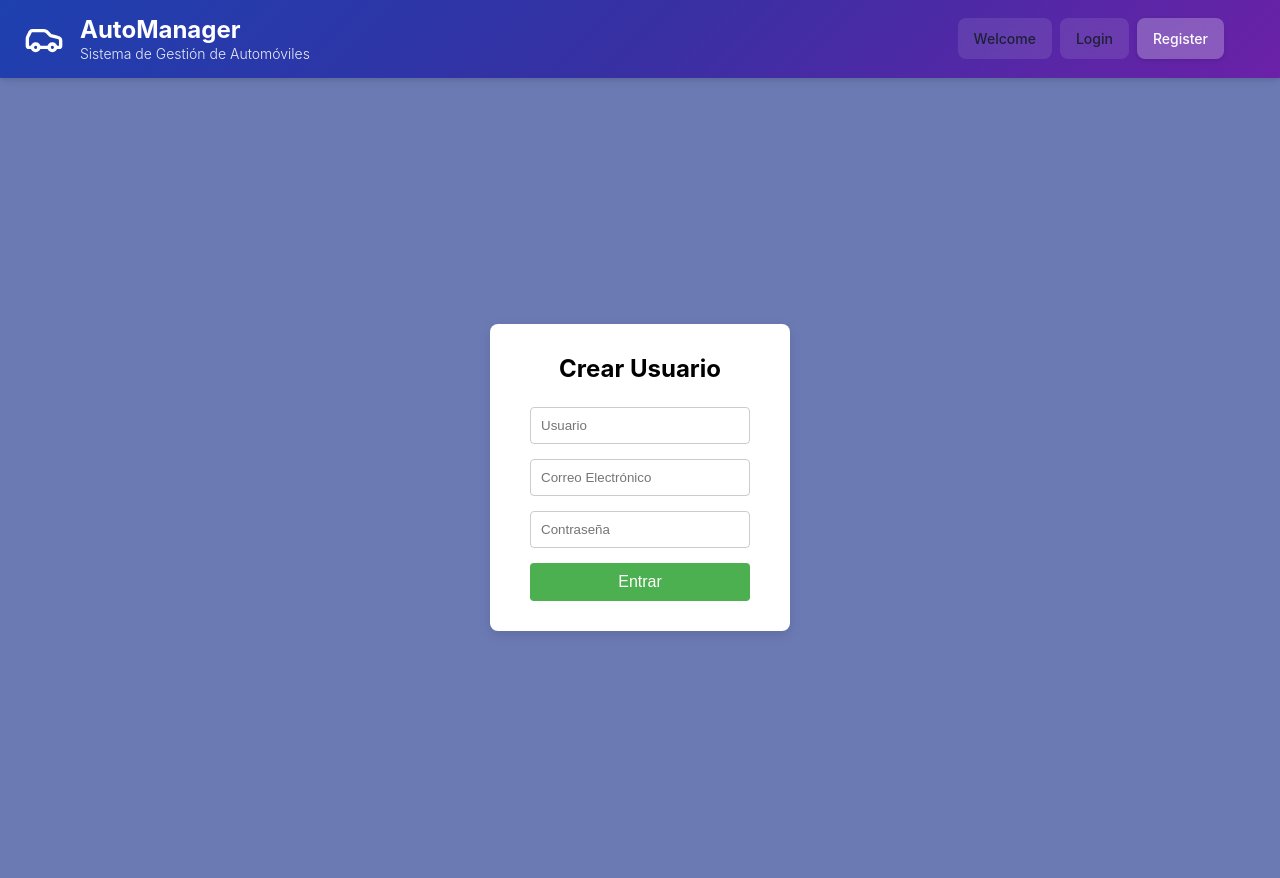
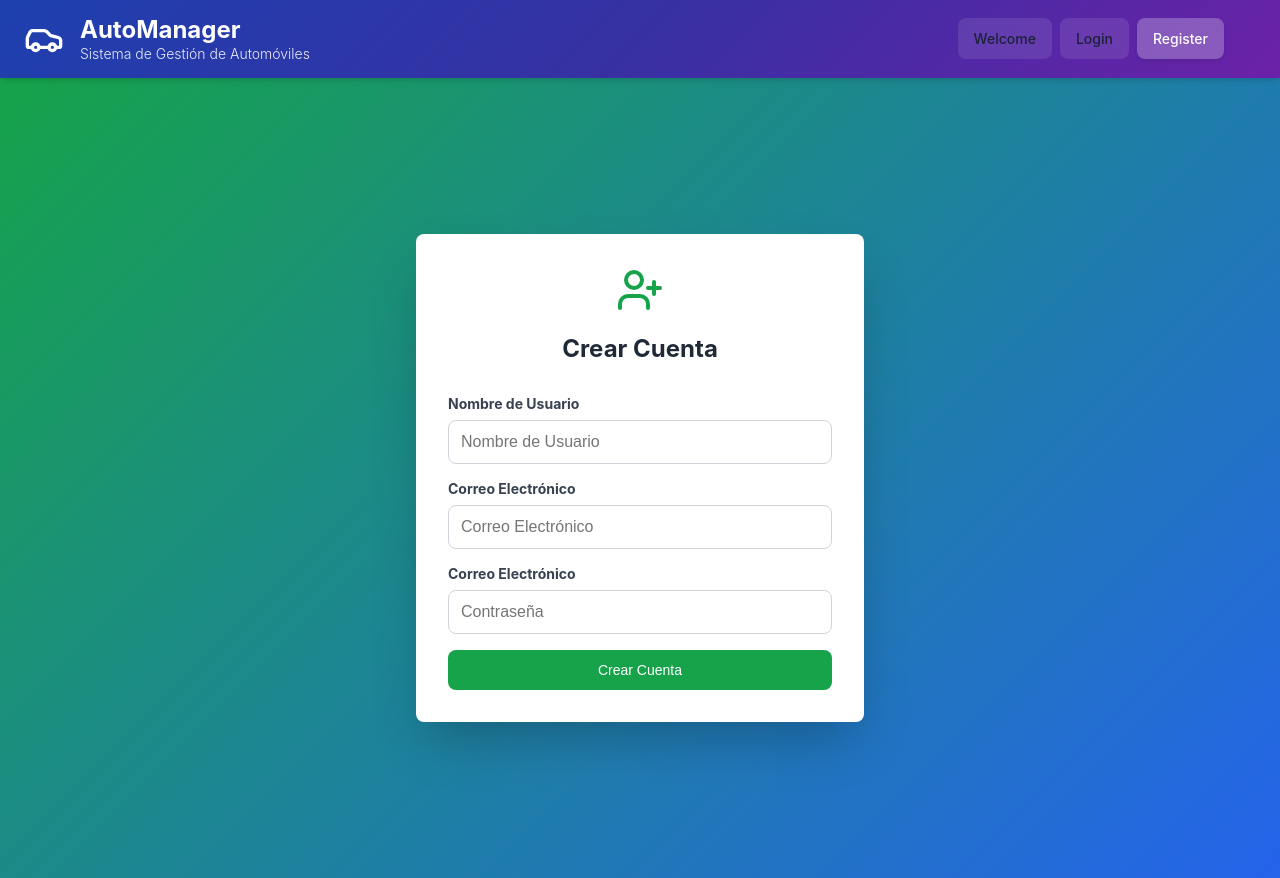
Before and after one commit to Jptorresar/prueba-autos-frontend, a React (Create React App) app: page /register in a window 1280 px wide. Built offline with nearby package versions, Linux system fonts and the light colour scheme.

Commit message:
UIredisign v4 Register

```diff
--- a/src/components/Login.jsx
+++ b/src/components/Login.jsx
@@ -1,4 +1,4 @@
-import "../styles/Login.css";
+import "../styles/Formularios.css";
 import { useState } from 'react';
 import api from "../api/apiService";
 import {  LogIn } from 'lucide-react';
--- a/src/components/User.jsx
+++ b/src/components/User.jsx
@@ -1,8 +1,10 @@
 import { useState } from "react";
 import "../styles/User.css"
 import api from "../api/apiService";
+import { UserPlus } from 'lucide-react';
+import "../styles/Formularios.css";
 
-const User = ( props ) => {
+const User = (props) => {
   const [formData, setFormData] = useState({
     name: "",
     email: "",
@@ -39,31 +41,42 @@ const User = ( props ) => {
       setMessage('Error al conectar con el servidor ❌');
     }
   };
-  return  (
-    <div className="user-container">
-            <div className="user-card">
-                <h2 className="user-title">Crear Usuario</h2>
-                <form onSubmit={handleSubmit}>
+  return (
+    <div className="auth-page auth-page-green">
+      <div className="auth-container">
+        <div className="auth-header">
+        <UserPlus className="auth-icon auth-icon-green" />
+        <h2 className="auth-title">Crear Cuenta</h2>
+      </div>
+        <form onSubmit={handleSubmit} className="auth-form">
+          <div className="form-group">
+            <label className="form-label">Nombre de Usuario</label>
             <input
-                        className="user-input"
+            className="form-input form-input-green"
             type="text"
             name="username"
-                        placeholder="Usuario"
+            placeholder="Nombre de Usuario"
             value={formData.username}
             onChange={handleChange}
             required
           />
+          </div>
+          <div className="form-group">
+            <label className="form-label">Correo Electrónico</label>
             <input
-                        className="user-input"
-                        type="text"
+            className="form-input form-input-green"
+            type="email"
             name="email"
             placeholder="Correo Electrónico"
             value={formData.email}
             onChange={handleChange}
             required
           />
+          </div>
+          <div className="form-group">
+            <label className="form-label">Correo Electrónico</label>
             <input
-                        className="user-input"
+            className="form-input form-input-green"
             type="password"
             name="password"
             placeholder="Contraseña"
@@ -71,7 +84,8 @@ const User = ( props ) => {
             onChange={handleChange}
             required
           />
-                    <button className="user-submit" type="submit" >Entrar</button>
+          </div>
+          <button className="btn btn-success btn-full" type="submit" >Crear Cuenta</button>
         </form>
         {message && <div className="message">{message}</div>}
       </div>
--- a/src/styles/App.css
+++ b/src/styles/App.css
@@ -130,3 +130,26 @@ body {
   grid-template-columns: 1fr 1fr;
   gap: 1rem;
 }
+
+
+/* Links */
+.link-button {
+  background: none;
+  border: none;
+  color: #2563eb;
+  cursor: pointer;
+  text-decoration: underline;
+  font-size: 0.875rem;
+}
+
+.link-button:hover {
+  color: #1d4ed8;
+}
+
+.link-button-green {
+  color: #16a34a;
+}
+
+.link-button-green:hover {
+  color: #15803d;
+}
--- a/src/styles/Login.css
+++ b/src/styles/Formularios.css
@@ -1,4 +1,4 @@
-/* Páginas de Autenticación */
+/* Formularios */
 .auth-page {
   min-height: 100vh;
   display: flex;
```
Also changed, not shown: src/styles/full.css (+0 -22 lines). Lines whose indentation alone changed are shown as unchanged.
